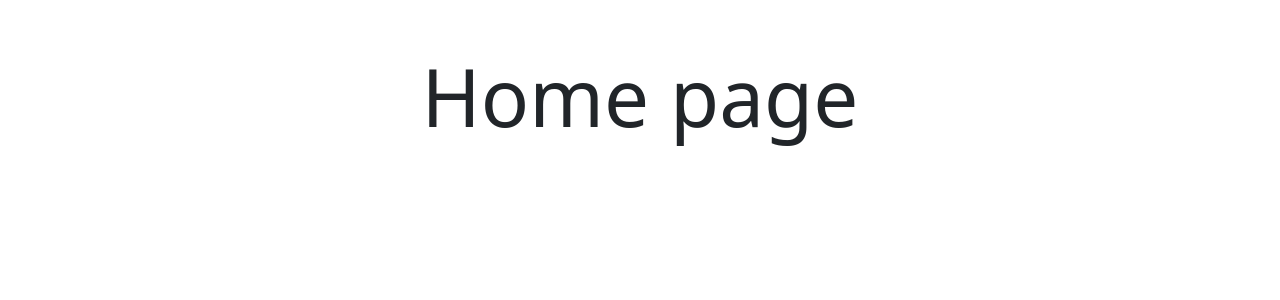
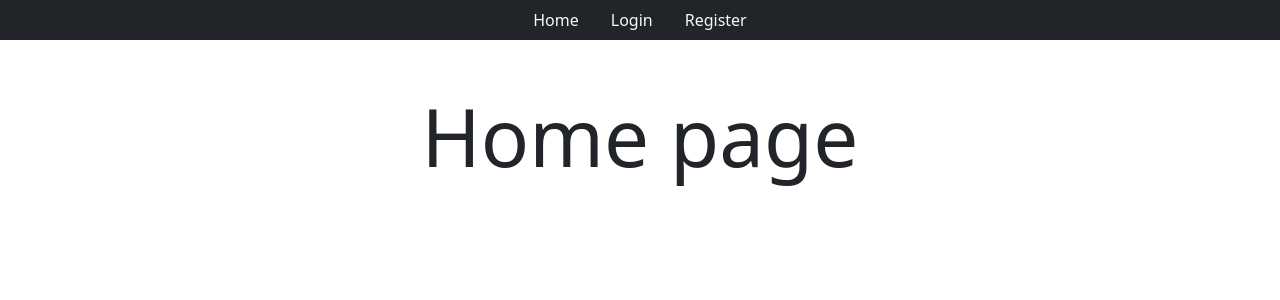
Before and after one commit to zannager/MERN-Stack-bootcamp, a Next.js app in the folder merncamp/client/: page / in a window 1280 px wide. Shown: the top 300 px of the page. Built offline with nearby package versions, Linux system fonts and the light colour scheme.

Commit message:
navigation

```diff
--- /dev/null
+++ b/merncamp/client/components/Nav.js
@@ -0,0 +1,21 @@
+import Link from "next/link";
+
+const Nav = () => {
+  return (
+    <nav className='nav bg-dark d-flex justify-content-center'>
+      <Link href='/' className='nav-link text-light'>
+        Home
+      </Link>
+
+      <Link href='/login' className='nav-link text-light'>
+        Login
+      </Link>
+
+      <Link href='/register' className='nav-link text-light'>
+        Register
+      </Link>
+    </nav>
+  );
+};
+
+export default Nav;
--- a/merncamp/client/pages/_app.js
+++ b/merncamp/client/pages/_app.js
@@ -1,7 +1,13 @@
 import "bootstrap/dist/css/bootstrap.min.css";
+import Nav from "../components/Nav";
 
 function MyApp({ Component, pageProps }) {
-  return <Component {...pageProps} />;
+  return (
+    <>
+      <Nav />
+      <Component {...pageProps} />
+    </>
+  );
 }
 
 export default MyApp;
```
